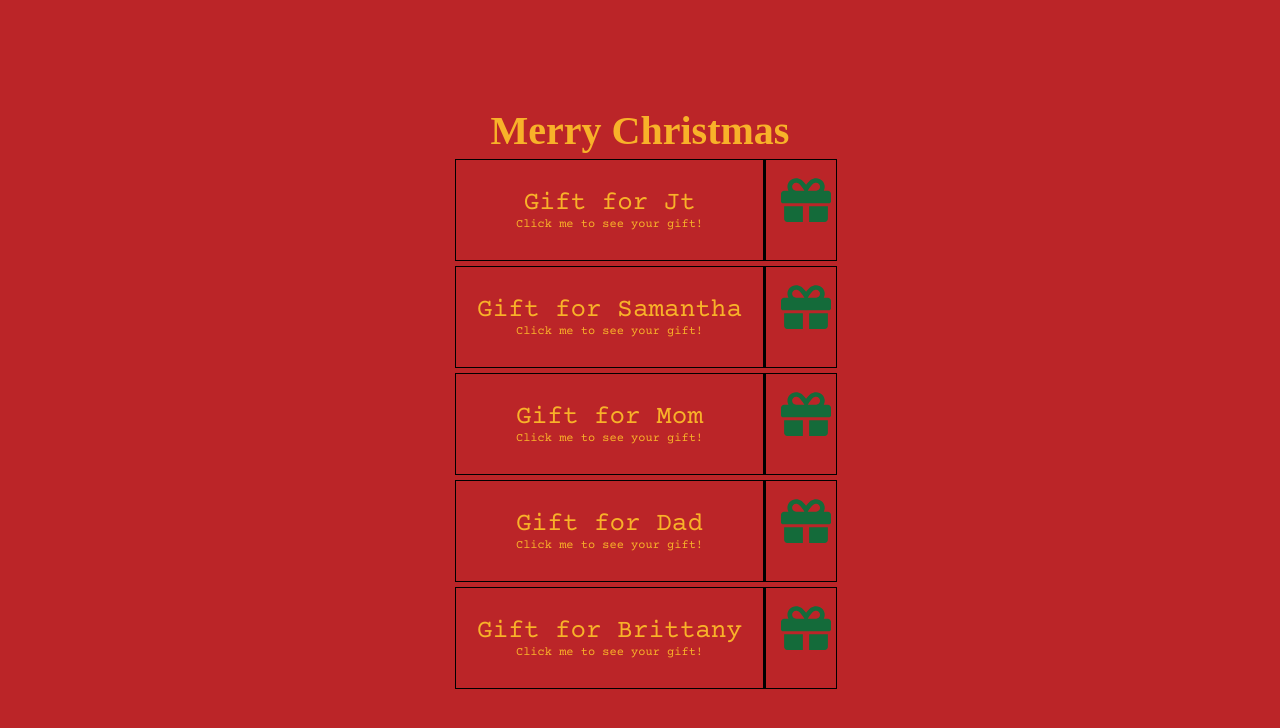
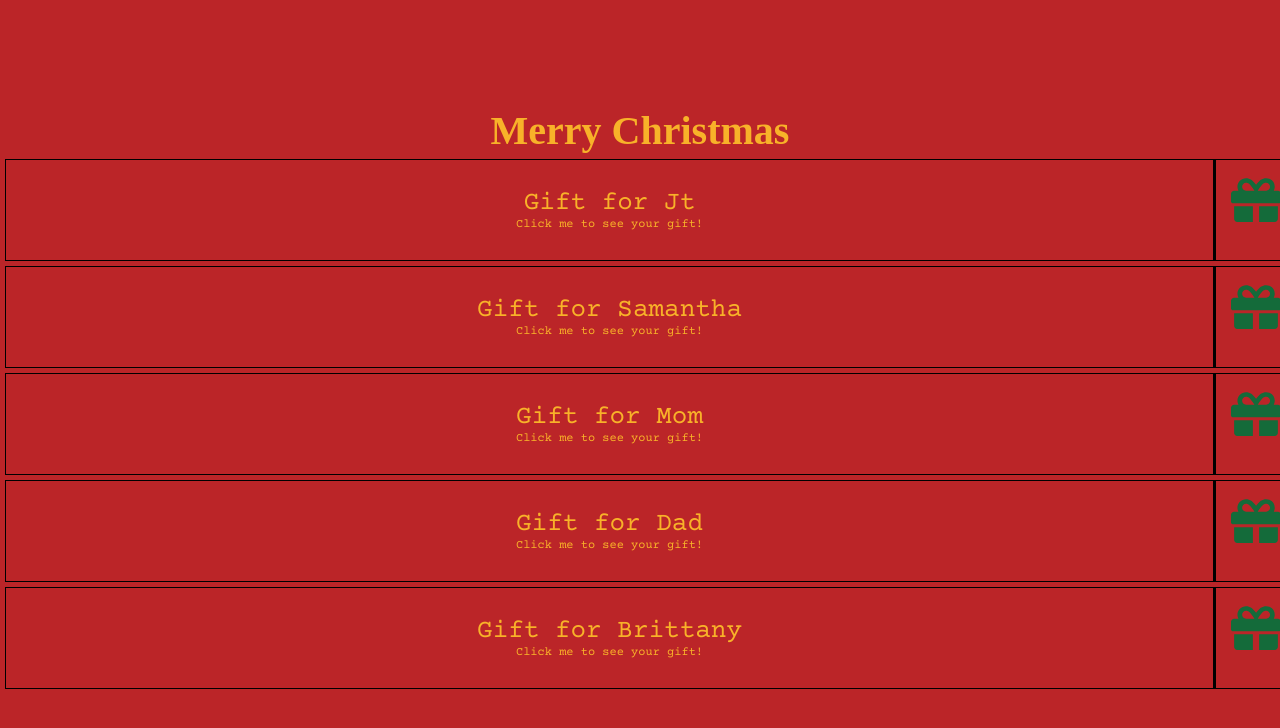
Before and after one commit to codymurphyjones/CodyChristmas, a Next.js app: page / in a window 1280 px wide. Shown: the top 728 px of the page. Built offline with nearby package versions, Linux system fonts and the light colour scheme; a web font is replaced by a local one.

Commit message:
Last update

```diff
--- a/pages/index.js
+++ b/pages/index.js
@@ -16,7 +16,7 @@ import { FaGift } from 'react-icons/fa'
 
 
 const FullHeightPage = () => (
-  <div className="centered">
+  <div className="centered" style={{flex: 1, flexDirection: 'column', alignItems: 'center', justifyContent: "center"}}>
     <link href="https://fonts.googleapis.com/css?family=Courier+Prime|Mountains+of+Christmas&display=swap" rel="stylesheet"></link>
     <div style={{ textAlign: 'center', marginBottom: 5, fontSize: 40, fontWeight: 'bold', fontFamily: "'Mountains of Christmas', cursive" }} >
       Merry Christmas
```
